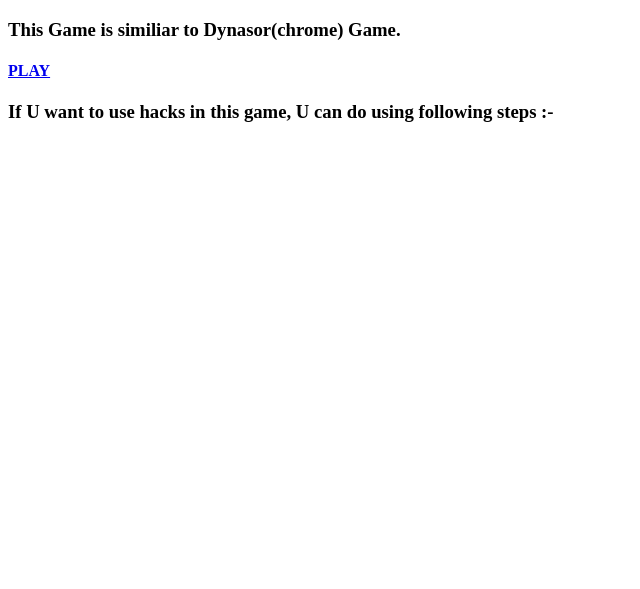
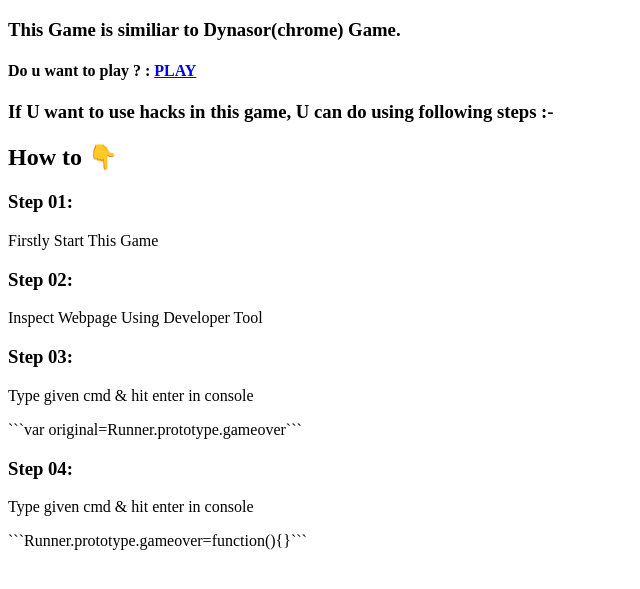
Before and after one commit to LxaNce-Hacker/HTML, a plain HTML site: page Corona-Game/index.html in a window 1280 px wide. Shown: the part 141-730 px from the top of the page, without its empty margins (0-640 px from the left). Drawn offline with Linux system fonts and the light colour scheme.

Commit message:
Update index.html

````diff
--- a/Corona-Game/index.html
+++ b/Corona-Game/index.html
@@ -10,8 +10,19 @@
       CORONA-GAME
     </h1>
     <h3>This Game is similiar to Dynasor(chrome) Game.</h3>
-    <h4><a href=https://lxance-hacker.github.io/HTML/Corona-Game/start>PLAY</a></h4>
+    <h4>Do u want to play ? : <a href=https://lxance-hacker.github.io/HTML/Corona-Game/start>PLAY</a></h4>
     <h3>If U want to use hacks in this game, U can do using following steps :-<h3>
+    <h2>How to 👇</h2>
+    <h3>Step 01: </h3><p>Firstly Start This Game</p>
+    <h3>Step 02: </h3><p>Inspect Webpage Using Developer Tool</p>
+    <h3>Step 03: </h3><p>Type given cmd & hit enter in console</p>
+
+    ```var original=Runner.prototype.gameover```
+
+    <h3>Step 04: </h3><p>Type given cmd & hit enter in console</p>
+
+
+    ```Runner.prototype.gameover=function(){}```
 
   </body>
 </html>
````
